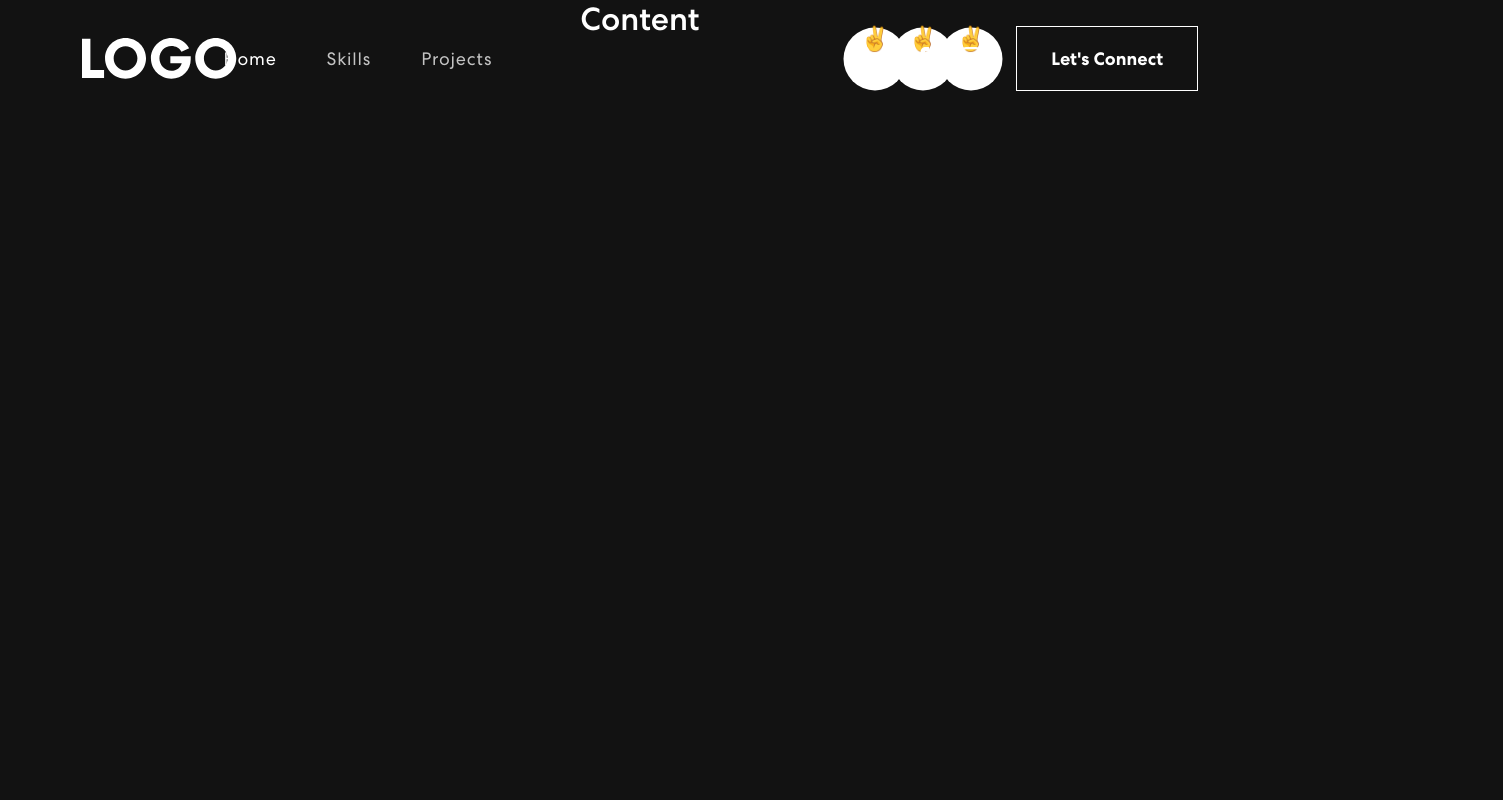
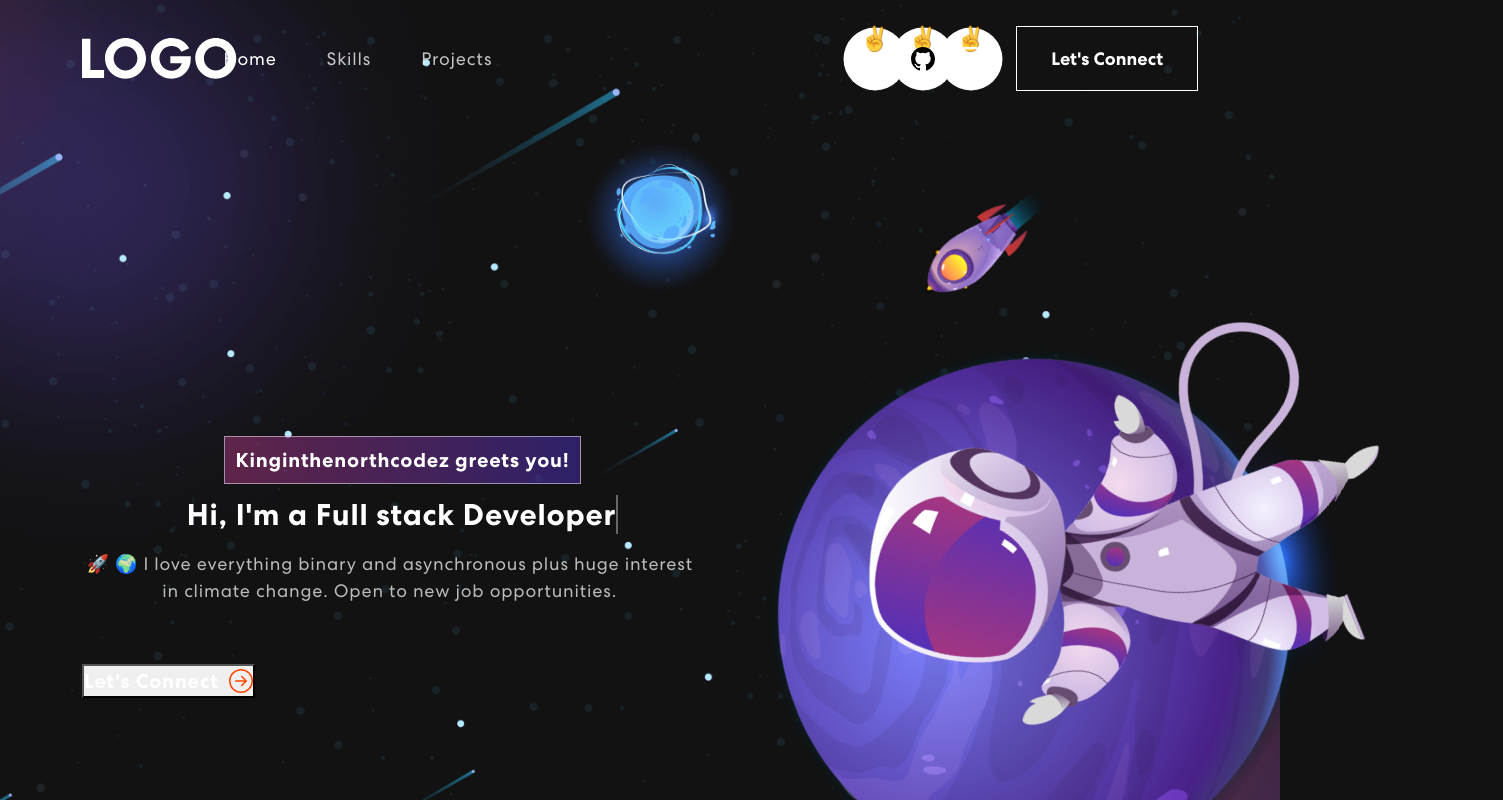
Before and after one commit to kinginthenorthcodez/my-potifolio, a React (Create React App) app: page / in a window 1280 px wide. Shown: the top 800 px of the page, 1503 px wide, since content can reach past the window. Built offline with nearby package versions, Linux system fonts and the light colour scheme.

Commit message:
Header component  Add hero section  Add call-out  Add animation

```diff
--- a/package.json
+++ b/package.json
@@ -9,6 +9,7 @@
     "bootstrap": "^5.2.3",
     "react": "^18.2.0",
     "react-bootstrap": "^2.7.0",
+    "react-bootstrap-icons": "^1.10.2",
     "react-dom": "^18.2.0",
     "react-scripts": "5.0.1",
     "web-vitals": "^2.1.4"
--- a/src/App.css
+++ b/src/App.css
@@ -232,7 +232,96 @@ nav.navbar .navbar-toggler[aria-expanded="true"] .navbar-toggler-icon {
   border-color: transparent;
 }
 
+/*Header*/
 
+.header{
+  margin-top: 0;
+  padding: 260px 0 100px 0;
+  background-image: url('./assets/img/banner-bg.png');
+  background-position: top center;
+  background-size: cover;
+  background-repeat: no-repeat;
+}
+
+.header .tagline {
+  font-weight: 700;
+  letter-spacing: 0.8px;
+  padding: 8px 10px;
+  background: linear-gradient(90.21deg, rgba(170,54,124,0.5), rgba(74,47,189,0.5));
+  border: 1px solid rgba(255, 255, 255, 0.5);
+  font-size:  20px;
+  margin-bottom:  16px;
+  display: inline-block;
+}
+
+.header h1 {
+     font-size: 30px;
+     font-weight: 700;
+     letter-spacing: 0.8px;
+     line-height: 1;
+     margin-bottom: 20px;
+     display: block;
+}
+
+.header p {
+  width: 96%;
+  color: #bbbbbb;
+  font-size: 18px;
+  line-height: 1.5em;
+  letter-spacing: 0.8px;
+}
+
+.header button {
+  color: #fff;
+  font-size: 20px;
+  margin-top: 60px;
+  font-weight: 700;
+  letter-spacing: 0.8px;
+  display: flex;
+  align-items: center;
+
+}
+
+.header button svg{
+  font-size: 25px;
+  margin-left: 10px;
+  line-height: 1;
+  transition: 0.3s ease-in-out;
+}
+
+.header button:hover svg {
+  margin-left: 25px;
+}
+
+.header img {
+  animation: updown 30s linear infinite;
+}
+
+@keyframes updown {
+  0%{
+     /* transform: perspective(600px) translate3d(100px,-180px,360px); */
+    /* transform: perspective(500px) translate3d(10px, 0, 100px); */
+     transform: rotate(360deg);
+  }
+  /* 50%{
+    /* transform: perspective(1000px) translate3d(50px, 180px, 60px); */
+
+  100%{
+    transform: rotate(0deg);
+    /* transform: perspective(1500px) translate3d(50px, -180px, 360px); */
+    /* transform: translateY(-20px); */
+  }
+}
+
+.txt-rotate > .wrap {
+  border-right: 0.08em solid #666;
+
+}
+
+
+.App {
+  text-align: center;
+}
 @media (prefers-reduced-motion: no-preference) {
   .App-logo {
     animation: App-logo-spin infinite 20s linear;
--- a/src/App.js
+++ b/src/App.js
@@ -1,13 +1,13 @@
-import logo from './logo.svg';
 import './App.css';
 import 'bootstrap/dist/css/bootstrap.min.css';
-import NavBar from './componets/NavBar';
+import NavBar from './components/NavBar';
+import Header from './components/Header';
 
 function App() {
   return (
     <div className='App'>
       <NavBar />
-      <h2>Content</h2>
+      <Header />
     </div>
   );
 }
--- /dev/null
+++ b/src/components/Header.js
@@ -0,0 +1,78 @@
+import { useState, useEffect } from 'react';
+import { Col, Container, Row } from 'react-bootstrap';
+import { ArrowRightCircle } from 'react-bootstrap-icons';
+import headerImg from '../assets/img/header-img.svg';
+
+const Header = () => {
+  const toRotate = [
+    'Full stack Developer',
+    'Web Developer',
+    'Web Designer',
+    'AI Enthusiast',
+  ];
+  const [isDeleting, setIsDeleting] = useState(false);
+  const [counter, setCounter] = useState(0);
+  const [text, setText] = useState('');
+  const [delta, setDelta] = useState(300 - Math.random() * 100);
+  const period = 2000;
+
+  useEffect(() => {
+    let ticker = setInterval(() => {
+      tick();
+    }, delta);
+
+    return () => {
+      clearInterval(ticker);
+    };
+  }, [text]);
+
+  const tick = () => {
+    let i = counter % toRotate.length;
+    let fullText = toRotate[i];
+    let upDatedText = isDeleting
+      ? fullText.substring(0, text.length - 1)
+      : fullText.substring(0, text.length + 1);
+
+    setText(upDatedText);
+
+    if (isDeleting) {
+      setDelta((prevDelta) => prevDelta / 2);
+    }
+
+    if (!isDeleting && upDatedText == fullText) {
+      setIsDeleting(true);
+      setDelta(period);
+    } else if (isDeleting && upDatedText === '') {
+      setIsDeleting(false);
+      setCounter(counter + 1);
+      setDelta(500);
+    }
+  };
+
+  return (
+    <section className='header' id='home'>
+      <Container>
+        <Row className='align-items-center'>
+          <Col xs={12} xm={6} xl={7}>
+            <span className='tagline'>Kinginthenorthcodez greets you!</span>
+            <h1 className='txt-rotate '>
+              Hi, I'm a <span className='wrap'>{text}</span>
+            </h1>
+            <p>
+              🚀 🌍 I love everything binary and asynchronous plus huge interest
+              in climate change. Open to new job opportunities.
+            </p>
+            <button onClick={() => console.log('lets connect')}>
+              Let's Connect <ArrowRightCircle color='orangered' size={24} />
+            </button>
+          </Col>
+          <Col xs={12} md={6} xl={5}>
+            <img src={headerImg} alt='header-img' />
+          </Col>
+        </Row>
+      </Container>
+    </section>
+  );
+};
+
+export default Header;
--- a/src/componets/NavBar.js
+++ b/src/components/NavBar.js
@@ -3,7 +3,7 @@ import { Navbar, Container } from 'react-bootstrap';
 import { Nav } from 'react-bootstrap';
 import logo from '../assets/img/logo.svg';
 import navIcon1 from '../assets/img/nav-icon1.svg';
-import navIcon2 from '../assets/img/nav-icon2.svg';
+import navIcon2 from '../assets/img/nav-icon4.svg';
 import navIcon3 from '../assets/img/nav-icon3.svg';
 
 const NavBar = () => {
@@ -73,13 +73,13 @@ const NavBar = () => {
           <span className='navbar-text'>
             <div className='social-icon'>
               <a href='#'>
-                <img src={navIcon1} alt='icon' />
+                <img src={navIcon1} alt='social icon' />
               </a>
               <a href='#'>
-                <img src={navIcon2} alt='icon' />
+                <img src={navIcon2} alt='social icon' />
               </a>
               <a href='#'>
-                <img src={navIcon3} alt='icon' />
+                <img src={navIcon3} alt='social icon' />
               </a>
             </div>
             <button className='vvd' onClick={() => console.log('Lets connect')}>
```
Also changed, not shown: 1 other file (tests, documents, lock files or other folders).
